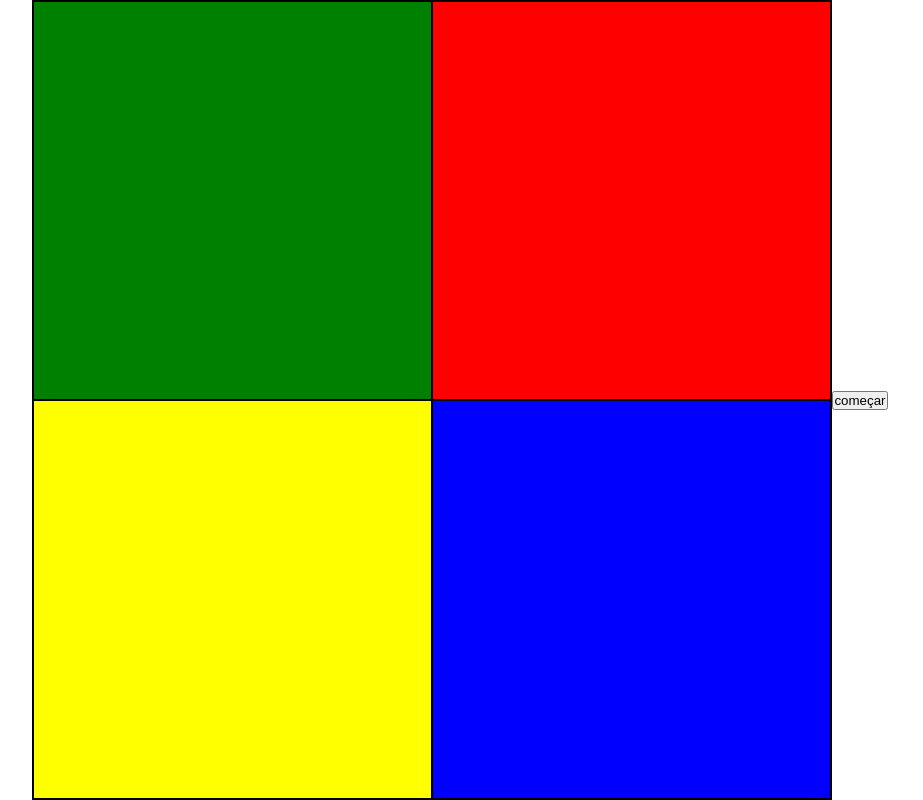
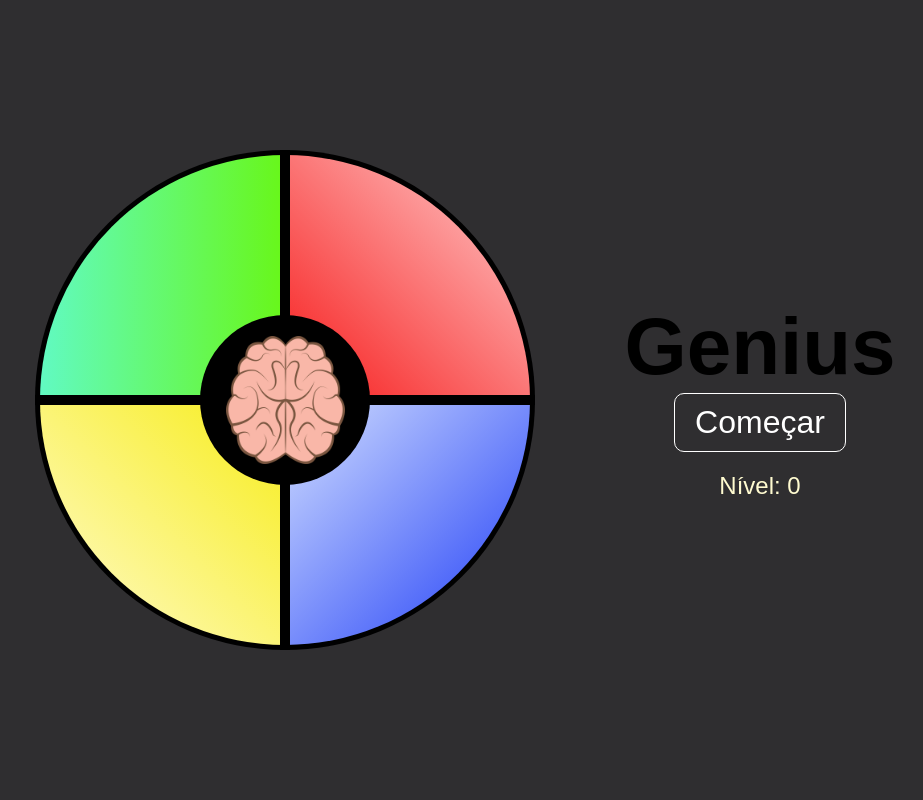
Before and after one commit to EduFag/frontEnd, a plain HTML site: page front_end/entregavel/index.html in a window 1280 px wide. Shown: the whole page, without its empty margins (180-1103 px from the left). Drawn offline with Linux system fonts and the light colour scheme; a web font is replaced by a local one.

Commit message:
Add files via upload

```diff
--- a/front_end/entregavel/index.html
+++ b/front_end/entregavel/index.html
@@ -6,79 +6,140 @@
     <title>Genius</title>
 
     <style>
+        @import url('https://fonts.googleapis.com/css2?family=Bungee+Inline&family=Bungee+Spice&display=swap');
         * {
             margin: 0;
             padding: 0;
             box-sizing: border-box;
         }
+
         body {
+            display: flex;
+            height: 100vh;
             width: 100vw;
-            height: 100vh;
+            justify-content: center;
+            align-items: center;
+            flex-wrap: wrap;
+            background-color: #2f2e30;
+        }
+
+        main {
+            width: 500px;
+            height: 500px;
+            display: flex;
+            flex-wrap: wrap;
+            position: relative;
+            margin-right: 100px;
+        }
+
+        .centro {
+            position: absolute;
+            width: 170px;
+            height: 170px;
+            border-radius: 100%;
+            top: 50%;
+            left: 50%;
+            transform: translate(-50%, -50%);
+            background-color: black;
             display: flex;
             justify-content: center;
             align-items: center;
         }
-        .main {
-            width: 800px;
-            height: 800px;
-            border: 1px solid black;
+
+        .centro img {
+            width: 70%;
+            height: auto;
+        }
+        .button {
+            width: 50%;
+            height: 50%;
+            cursor: pointer;
+            transition: 0.3s;
+            border: 5px solid black;
+        }
+        #verde {
+            background-image: linear-gradient(90deg, #61fac2 0%, #68f71c 100%);
+            border-radius: 100% 0 0 0;
+        }
+        #vermelho {
+            background-image: linear-gradient(225deg, #ffd0d0 0%, #f71c1c 100%);
+            border-radius: 0 100% 0 0;
+        }
+        #amarelo {
+            background-image: linear-gradient(45deg, #fffbd0 0%, #f7ed1c 100%);
+            border-radius: 0 0 0 100%;
+        }
+        #azul {
+            background-image: linear-gradient(135deg, #d0ddff 0%, #1c3af7 100%);
+            border-radius: 0 0 100% 0;
         }
 
-        .main .top {
-            height: 50%;
-            width: 100%;
+        .menu {
+            width: 250px;
+            height: 500px;
             display: flex;
             justify-content: center;
+            align-items: center;
+            flex-direction: column;
         }
 
-        .main .bottom {
-            height: 50%;
-            width: 100%;
-            display: flex;
+        .menu h1 {
+            font-family: "Bungee Spice", sans-serif;
+            font-size: 5em;
         }
 
-        .button {
-            width: 50%;
-            height: 100%;
-            border: 1px solid black;
+        #start {
+            font-family: "Bungee Inline", sans-serif;
+            border: 1px, solid white;
+            background-color: #2f2e30;
+            color: white;
+            padding: 10px 20px;
+            font-size: 2em;
+            border-radius: 10px;
             cursor: pointer;
-            transition: 0.5s linear;
+            transition: 0.3s ease;
         }
 
-        #verde {
-            background-color: green;
+        #score {
+            font-family: "Bungee Inline", sans-serif;
+            color: #fffbd0;
+            font-size: 1.5em;
+            margin-top: 20px;
         }
 
-        #vermelho {
-            background-color: red;
+        #start:hover {
+            background-color: white;
+            color: black;
         }
 
-        #amarelo {
-            background-color: yellow;
-        }
 
-        #azul {
-            background-color: blue;
-        }
+
+
     </style>
+
 
 </head>
 <body>
+    <audio id="som" src="som.mp3"></audio>
+    <audio id="gameover"src="gameover.mp3"></audio>
 
-    <div class="main">
-        <div class="top">
-            <div class="button" id="verde"></div>
-            <div class="button" id="vermelho"></div>
+    <main>
+        <div class="button" id="verde"></div>
+        <div class="button" id="vermelho"></div>
+        <div class="centro">
+            <img src="brain.png" alt="cerebro">
         </div>
-        <div class="bottom">
-            <div class="button" id="amarelo"></div>
-            <div class="button" id="azul"></div>
-        </div>
+        <div class="button" id="amarelo"></div>
+        <div class="button" id="azul"></div>
+    </main>
+
+    <div class="menu">
+        <h1>Genius</h1>
+        <button id="start">Começar</button>
+        <div id="score" class="score">Nível: 0</div>
     </div>
 
-    <button id="start">começar</button>
-
-    <script src="script.js"></script>
+    <script src="main.js"></script>
 
 </body>
 </html>
--- /dev/null
+++ b/front_end/entregavel/main.js
@@ -0,0 +1,97 @@
+const verde = document.getElementById("verde");
+const vermelho = document.getElementById("vermelho");
+const amarelo = document.getElementById("amarelo");
+const azul = document.getElementById("azul");
+const startButton = document.getElementById("start");
+const buttons = document.querySelectorAll(".button");
+const som = document.getElementById("som")
+const gameOverSom = document.getElementById("gameover")
+const score = document.getElementById("score")
+
+        let sequencia = [];
+        let indiceJogador = 0;
+        let pontos = 0;
+
+        function pisca(botao) {
+            if (botao === 0) {
+                botao = verde;
+            } else if (botao === 1) {
+                botao = vermelho;
+            } else if (botao === 2) {
+                botao = amarelo;
+            } else {
+                botao = azul;
+            };
+            const originalColor = botao.style.background;
+            som.play();
+            botao.style.background = "white";
+            setTimeout(() => {
+                botao.style.background = originalColor;
+            }, 300);
+        }
+
+        function geraNovaSequencia() {
+            const novaCor = Math.floor(Math.random() * 4);
+            sequencia.push(novaCor);
+        }
+
+        function mostraSequencia() {
+            let delay = 0;
+            for (let i of sequencia) {
+                setTimeout(() =>{
+                    pisca(i)
+                }, delay);
+                delay += 700;
+            }
+        }
+
+        function iniciarJogo() {
+            sequencia = [];
+            indiceJogador = 0;
+            geraNovaSequencia();
+            mostraSequencia();
+        }
+
+        function validarJogada(cor) {
+            if (cor === sequencia[indiceJogador]) {
+                indiceJogador++;
+                if (indiceJogador === sequencia.length) {
+                    indiceJogador = 0;
+                    pontos++;
+                    score.innerHTML = "Nível: " + pontos;
+                    geraNovaSequencia();
+                    setTimeout(mostraSequencia, 1500);
+                }
+            } else {
+                gameOver();
+            }
+        }
+
+        function gameOver() {
+            pontos = 0;
+            gameOverSom.play();
+            score.innerHTML = "Nível: " + pontos;
+        }
+
+        startButton.onclick = iniciarJogo
+
+        function confereBotao(event) {
+            const id = event.target.id;
+            if (id === "verde") {
+                pisca(0);
+                validarJogada(0);
+              } else if (id === "vermelho") {
+                pisca(1);
+                validarJogada(1);
+              } else if (id === "amarelo") {
+                pisca(2);
+                validarJogada(2);
+              } else {
+                pisca(3);
+                validarJogada(3);
+        }
+    }
+
+        for (let button of buttons) {
+            button.onclick = confereBotao;
+        }
```
Also changed, not shown: front_end/entregavel/brain.png (added), 2 other files.
